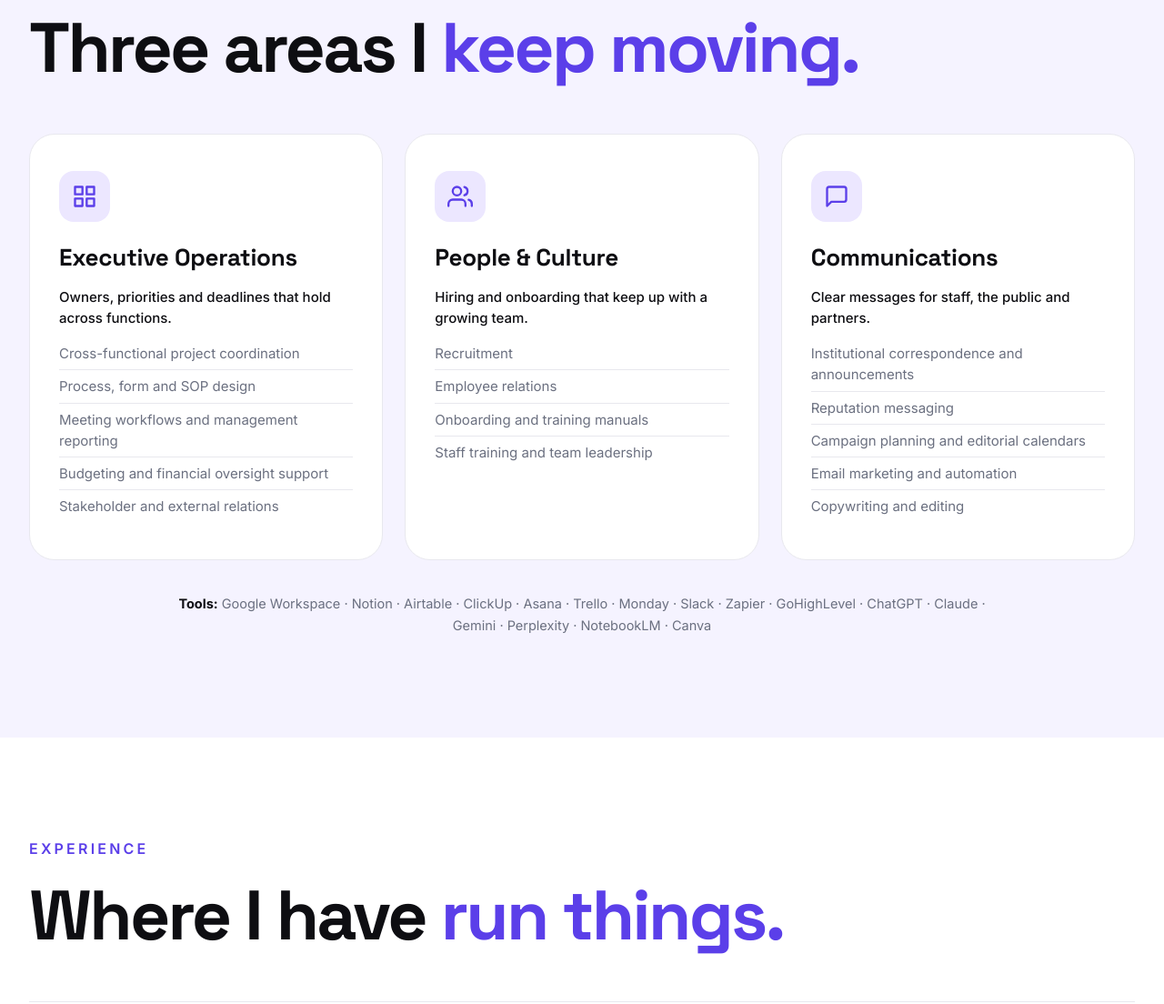
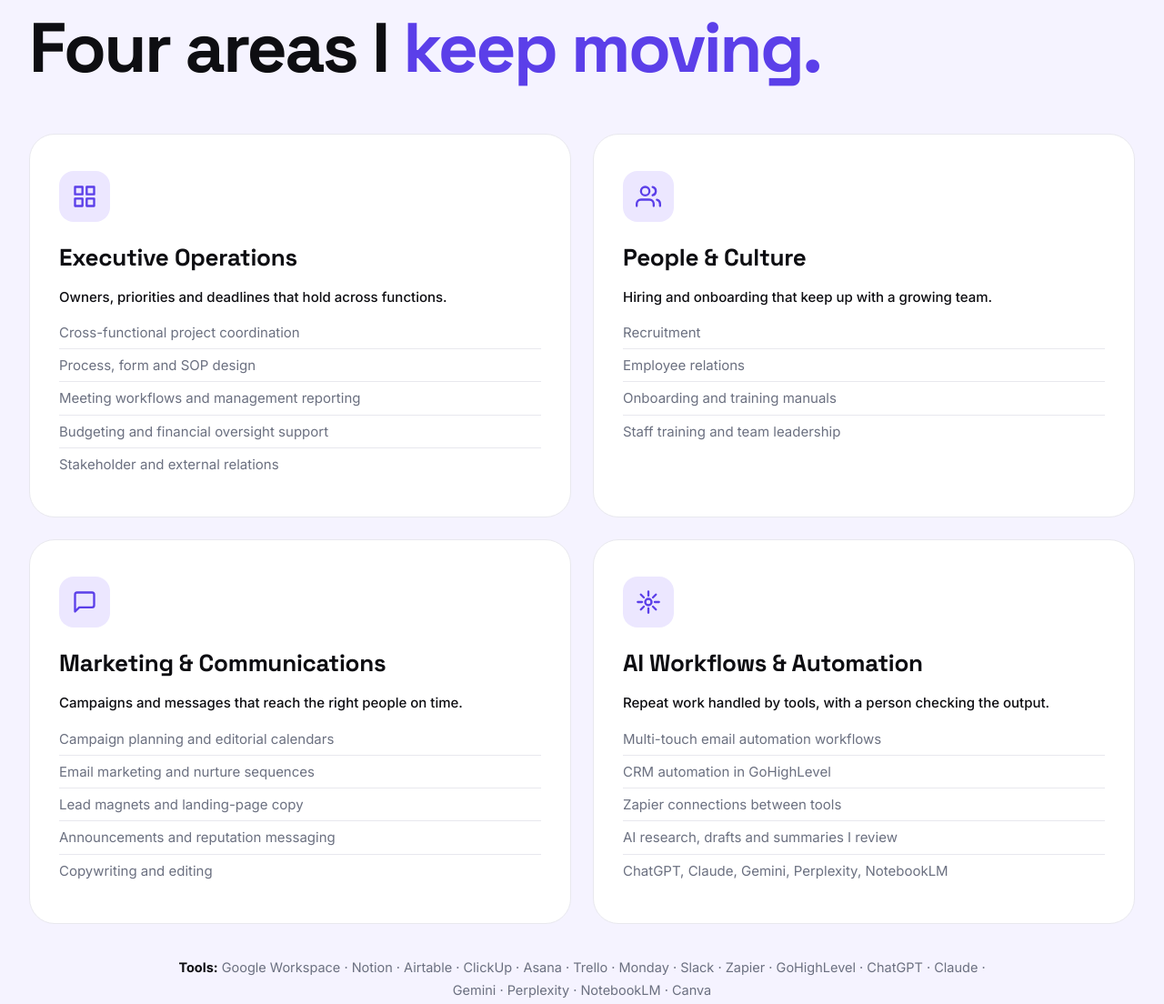
Before and after one commit to tinceus/ciarramazaredo, a plain HTML site: page index.html in a window 1280 px wide. Shown: the part 2146-3250 px from the top of the page at 91% size. Drawn offline with Linux system fonts and the light colour scheme; a script that the page names is missing.

Commit message:
What I run: add Marketing & Communications and AI Workflows & Automation
Co-Authored-By: Claude Opus 5.5 <noreply@anthropic.com>

```diff
--- a/index.html
+++ b/index.html
@@ -375,7 +375,7 @@
   .services { background: var(--purple-bg); }
   .what-grid {
     display: grid;
-    grid-template-columns: repeat(3, 1fr);
+    grid-template-columns: repeat(2, 1fr);
     gap: 24px;
     margin-top: 56px;
   }
@@ -1125,7 +1125,7 @@
   <div class="container">
     <div class="reveal">
       <div class="section-eyebrow">What I run</div>
-      <h2 class="section-title">Three areas I <span class="accent">keep moving.</span></h2>
+      <h2 class="section-title">Four areas I <span class="accent">keep moving.</span></h2>
     </div>
     <div class="what-grid">
       <div class="service reveal">
@@ -1153,14 +1153,26 @@
       </div>
       <div class="service reveal">
         <div class="ico-wrap"><svg viewBox="0 0 24 24" fill="none" stroke="currentColor" stroke-width="2" stroke-linecap="round" stroke-linejoin="round" aria-hidden="true"><path d="M21 15a2 2 0 0 1-2 2H7l-4 4V5a2 2 0 0 1 2-2h14a2 2 0 0 1 2 2z"/></svg></div>
-        <h3>Communications</h3>
-        <p class="lead-benefit">Clear messages for staff, the public and partners.</p>
+        <h3>Marketing &amp; Communications</h3>
+        <p class="lead-benefit">Campaigns and messages that reach the right people on time.</p>
         <ul>
-          <li>Institutional correspondence and announcements</li>
-          <li>Reputation messaging</li>
           <li>Campaign planning and editorial calendars</li>
-          <li>Email marketing and automation</li>
+          <li>Email marketing and nurture sequences</li>
+          <li>Lead magnets and landing-page copy</li>
+          <li>Announcements and reputation messaging</li>
           <li>Copywriting and editing</li>
+        </ul>
+      </div>
+      <div class="service reveal">
+        <div class="ico-wrap"><svg viewBox="0 0 24 24" fill="none" stroke="currentColor" stroke-width="2" stroke-linecap="round" stroke-linejoin="round" aria-hidden="true"><path d="M12 2v4M12 18v4M4.9 4.9l2.8 2.8M16.3 16.3l2.8 2.8M2 12h4M18 12h4M4.9 19.1l2.8-2.8M16.3 7.7l2.8-2.8"/><circle cx="12" cy="12" r="3"/></svg></div>
+        <h3>AI Workflows &amp; Automation</h3>
+        <p class="lead-benefit">Repeat work handled by tools, with a person checking the output.</p>
+        <ul>
+          <li>Multi-touch email automation workflows</li>
+          <li>CRM automation in GoHighLevel</li>
+          <li>Zapier connections between tools</li>
+          <li>AI research, drafts and summaries I review</li>
+          <li>ChatGPT, Claude, Gemini, Perplexity, NotebookLM</li>
         </ul>
       </div>
     </div>
```
